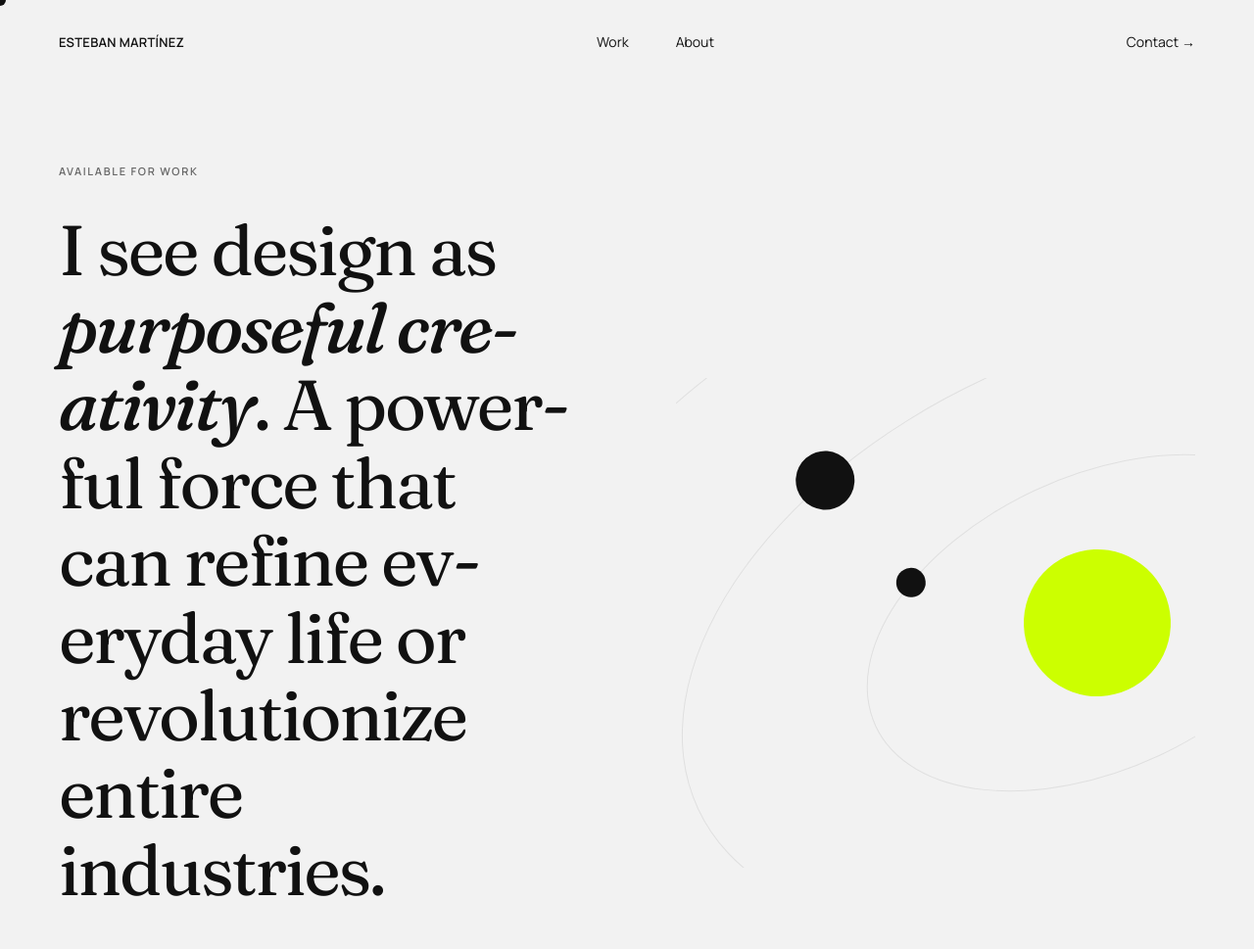
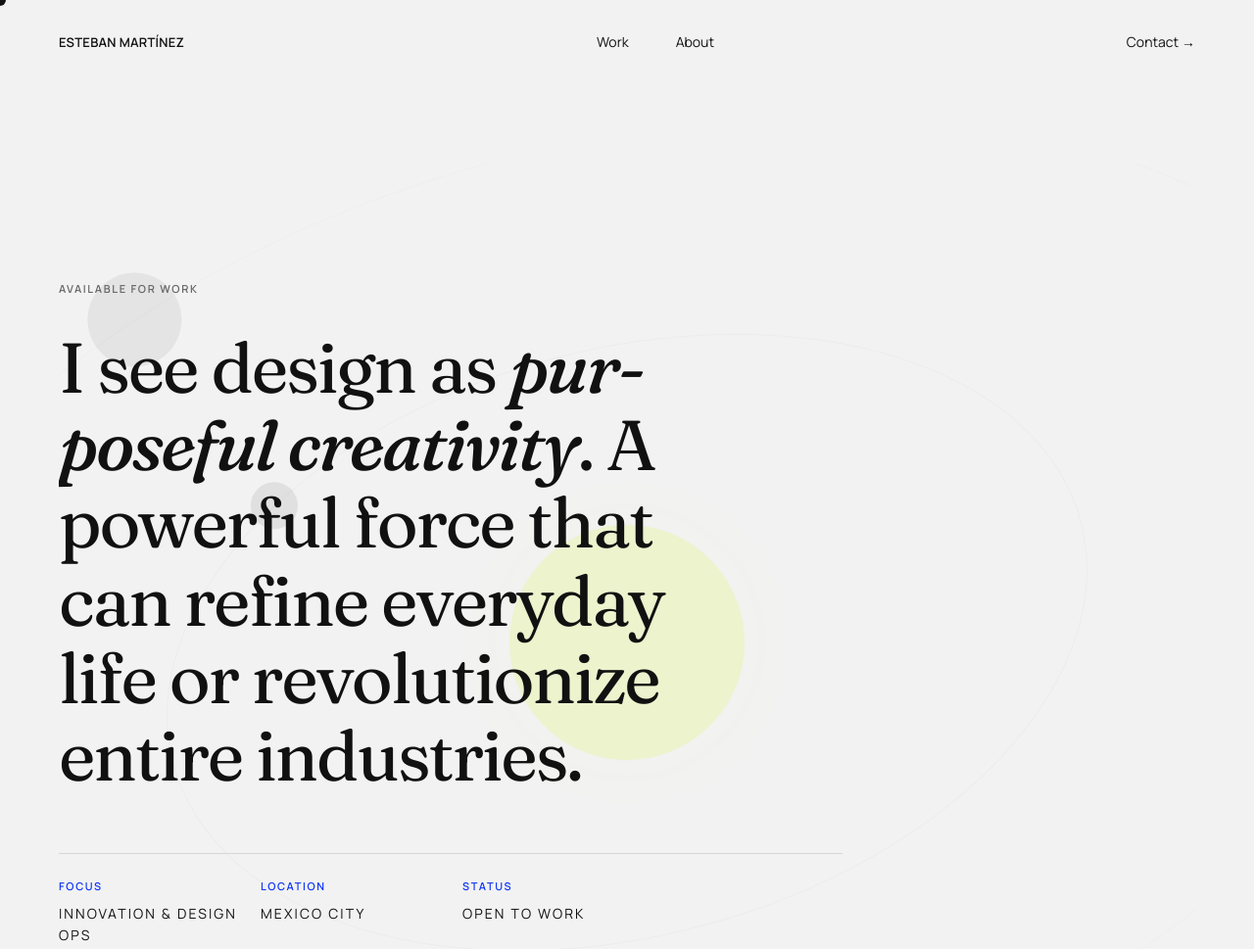
Before and after one commit to estebanmtzsevilla-gif/portfolio-2026, a plain HTML site: page index.html in a window 1280 px wide. Shown: the top 969 px of the page at 98% size. Drawn offline with Linux system fonts and the light colour scheme.

Commit message:
Add files via upload

```diff
--- a/index.html
+++ b/index.html
@@ -54,14 +54,14 @@
         /* Geometría General del Sistema - Mayor especificidad para sobrescribir CSS externo */
         .system-background .solar-system {
             position: absolute !important;
-            /* Posición ajustada para equilibrio visual - 100px más a la izquierda */
             top: 50% !important;
-            right: 100px !important;
+            left: 50% !important;
             width: 0 !important;
             height: 0 !important;
-            /* Inclinación del eje (Estilo Editorial) */
-            transform: translateY(-50%) rotate(-25deg) !important;
+            /* Centrado y escalado para cubrir toda la sección */
+            transform: translate(-50%, -50%) rotate(-15deg) scale(1.2) !important;
             transform-style: flat !important;
+            transition: transform 0.1s ease-out;
         }
 
         /* El Sol / Núcleo - Mayor especificidad */
@@ -70,12 +70,14 @@
             top: 50% !important;
             left: 50% !important;
             transform: translate(-50%, -50%) !important;
-            width: 150px !important;
-            height: 150px !important;
+            width: 200px !important;
+            height: 200px !important;
             border-radius: 50% !important;
-            background: #CCFF00 !important; /* Acid Green del snippet */
-            box-shadow: none !important;
+            background: #CCFF00 !important;
+            opacity: 0.15 !important;
+            box-shadow: 0 0 100px rgba(204, 255, 0, 0.2) !important;
             z-index: auto !important;
+            transition: opacity 0.3s ease, transform 0.3s ease !important;
         }
 
         /* Estilos base de las órbitas - Mayor especificidad */
@@ -91,16 +93,17 @@
             opacity: 1 !important;
         }
 
-        /* Tamaños de las elipses - Mayor especificidad */
-        .system-background .o1 { width: 500px !important; height: 300px !important; border-color: rgba(0,0,0,0.08) !important; border-style: solid !important; }
-        .system-background .o2 { width: 900px !important; height: 550px !important; border-color: rgba(0,0,0,0.08) !important; border-style: solid !important; }
-        .system-background .o3 { width: 1400px !important; height: 850px !important; border-color: rgba(0,0,0,0.08) !important; border-style: solid !important; }
+        /* Tamaños de las elipses - Mayor especificidad - Escalados para cubrir más área */
+        .system-background .o1 { width: 800px !important; height: 500px !important; border-color: rgba(0,0,0,0.06) !important; border-style: solid !important; opacity: 0.4 !important; }
+        .system-background .o2 { width: 1400px !important; height: 850px !important; border-color: rgba(0,0,0,0.05) !important; border-style: solid !important; opacity: 0.3 !important; }
+        .system-background .o3 { width: 2000px !important; height: 1200px !important; border-color: rgba(0,0,0,0.04) !important; border-style: solid !important; opacity: 0.25 !important; }
 
         /* Estilos base de los planetas - Mayor especificidad */
         .system-background .planet {
             position: absolute !important;
             border-radius: 50% !important;
             background-color: var(--ink) !important;
+            opacity: 0.2 !important;
             offset-anchor: center !important; /* Centra el planeta en la línea */
             animation-timing-function: linear !important;
             animation-iteration-count: infinite !important;
@@ -110,40 +113,40 @@
 
         /* ANIMACIONES Y TRAYECTORIAS - Mayor especificidad */
 
-        /* Planeta 1: Pequeño y Rápido (8s) */
+        /* Planeta 1: Pequeño y Rápido (8s) - Ajustado para nuevas órbitas */
         .system-background .p1 {
-            width: 30px !important;
-            height: 30px !important;
+            width: 40px !important;
+            height: 40px !important;
             top: auto !important;
             left: auto !important;
             /* La ruta debe coincidir con la mitad del tamaño de su órbita .o1 */
-            offset-path: ellipse(250px 150px at 50% 50%) !important;
+            offset-path: ellipse(400px 250px at 50% 50%) !important;
             animation-name: travel !important;
-            animation-duration: 8s !important;
+            animation-duration: 10s !important;
             transform: none !important;
         }
 
-        /* Planeta 2: Mediano y Contrarrotación (15s) */
+        /* Planeta 2: Mediano y Contrarrotación (15s) - Ajustado para nuevas órbitas */
         .system-background .p2 {
-            width: 60px !important;
-            height: 60px !important;
+            width: 80px !important;
+            height: 80px !important;
             top: auto !important;
             left: auto !important;
-            offset-path: ellipse(450px 275px at 50% 50%) !important;
+            offset-path: ellipse(700px 425px at 50% 50%) !important;
             animation-name: travel-reverse !important;
-            animation-duration: 15s !important;
+            animation-duration: 18s !important;
             transform: none !important;
         }
 
-        /* Planeta 3: Pequeño y Lento (25s) */
+        /* Planeta 3: Pequeño y Lento (25s) - Ajustado para nuevas órbitas */
         .system-background .p3 {
-            width: 15px !important;
-            height: 15px !important;
+            width: 20px !important;
+            height: 20px !important;
             top: auto !important;
             left: auto !important;
-            offset-path: ellipse(700px 425px at 50% 50%) !important;
+            offset-path: ellipse(1000px 600px at 50% 50%) !important;
             animation-name: travel !important;
-            animation-duration: 25s !important;
+            animation-duration: 30s !important;
             transform: none !important;
         }
 
@@ -159,9 +162,21 @@
         /* Ajuste Responsive para que no se rompa en móviles */
         @media (max-width: 768px) {
             .system-background .solar-system {
-                top: 50% !important;
-                right: -20% !important; /* Ajustado para móvil */
-                transform: translateY(-50%) rotate(-25deg) scale(0.6) !important; /* Reduce escala */
+                transform: translate(-50%, -50%) rotate(-15deg) scale(0.8) !important;
+            }
+
+            .system-background .o1 { width: 600px !important; height: 400px !important; }
+            .system-background .o2 { width: 1000px !important; height: 650px !important; }
+            .system-background .o3 { width: 1500px !important; height: 950px !important; }
+
+            .system-background .p1 {
+                offset-path: ellipse(300px 200px at 50% 50%) !important;
+            }
+            .system-background .p2 {
+                offset-path: ellipse(500px 325px at 50% 50%) !important;
+            }
+            .system-background .p3 {
+                offset-path: ellipse(750px 475px at 50% 50%) !important;
             }
         }
     </style>
@@ -184,6 +199,24 @@
         </header>
 
         <section class="hero">
+            <div class="system-background" id="systemBackground">
+                <div class="solar-system" id="solarSystem">
+                    <div class="core"></div>
+
+                    <div class="orbit o1">
+                        <div class="planet p1"></div>
+                    </div>
+
+                    <div class="orbit o2">
+                        <div class="planet p2"></div>
+                    </div>
+
+                    <div class="orbit o3">
+                        <div class="planet p3"></div>
+                    </div>
+                </div>
+            </div>
+
             <div class="hero-content">
                 <span class="mono statement-label">Available for work</span>
 
@@ -196,26 +229,6 @@
                     <div class="meta-block"><span class="mono">FOCUS</span><div class="mono" style="color: var(--ink);">Innovation & Design Ops</div></div>
                     <div class="meta-block"><span class="mono">LOCATION</span><div class="mono" style="color: var(--ink);">Mexico City</div></div>
                     <div class="meta-block"><span class="mono">STATUS</span><div class="mono" style="color: var(--ink);">Open to Work</div></div>
-                </div>
-            </div>
-
-            <div class="hero-visual">
-                <div class="system-background">
-                    <div class="solar-system">
-                        <div class="core"></div>
-
-                        <div class="orbit o1">
-                            <div class="planet p1"></div>
-                        </div>
-
-                        <div class="orbit o2">
-                            <div class="planet p2"></div>
-                        </div>
-
-                        <div class="orbit o3">
-                            <div class="planet p3"></div>
-                        </div>
-                    </div>
                 </div>
             </div>
         </section>
@@ -335,6 +348,76 @@
             el.addEventListener('mouseenter', () => document.body.classList.add('hovering'));
             el.addEventListener('mouseleave', () => document.body.classList.remove('hovering'));
         });
+
+        // PARALLAX EFFECT FOR SOLAR SYSTEM
+        const solarSystem = document.getElementById('solarSystem');
+        const hero = document.querySelector('.hero');
+        const core = document.querySelector('.core');
+
+        if (solarSystem && hero) {
+            let mouseX = 0;
+            let mouseY = 0;
+            let targetX = 0;
+            let targetY = 0;
+            let currentX = 0;
+            let currentY = 0;
+
+            const updateParallax = () => {
+                // Smooth interpolation
+                currentX += (targetX - currentX) * 0.05;
+                currentY += (targetY - currentY) * 0.05;
+
+                // Apply parallax effect
+                const rotateX = currentY * 0.02;
+                const rotateY = currentX * 0.02;
+                const translateX = currentX * 0.5;
+                const translateY = currentY * 0.5;
+
+                solarSystem.style.transform = `translate(calc(-50% + ${translateX}px), calc(-50% + ${translateY}px)) rotate(-15deg) rotateX(${rotateX}deg) rotateY(${rotateY}deg) scale(1.2)`;
+
+                // Core subtle movement
+                if (core) {
+                    const coreX = currentX * 0.1;
+                    const coreY = currentY * 0.1;
+                    core.style.transform = `translate(calc(-50% + ${coreX}px), calc(-50% + ${coreY}px))`;
+                    core.style.opacity = 0.15 + Math.abs(currentX + currentY) * 0.0001;
+                }
+
+                requestAnimationFrame(updateParallax);
+            };
+
+            hero.addEventListener('mousemove', (e) => {
+                const rect = hero.getBoundingClientRect();
+                const centerX = rect.left + rect.width / 2;
+                const centerY = rect.top + rect.height / 2;
+
+                // Calculate relative position from center (-1 to 1)
+                targetX = (e.clientX - centerX) / (rect.width / 2);
+                targetY = (e.clientY - centerY) / (rect.height / 2);
+            });
+
+            hero.addEventListener('mouseleave', () => {
+                targetX = 0;
+                targetY = 0;
+            });
+
+            // Start parallax loop
+            updateParallax();
+
+            // Scroll parallax effect
+            let lastScroll = 0;
+            window.addEventListener('scroll', () => {
+                const scrollY = window.scrollY;
+                const heroHeight = hero.offsetHeight;
+                const scrollProgress = Math.min(scrollY / heroHeight, 1);
+
+                // Subtle scroll-based movement
+                const scrollOffset = scrollProgress * 50;
+                solarSystem.style.transform = `translate(calc(-50% + ${currentX * 0.5}px), calc(-50% + ${currentY * 0.5 + scrollOffset}px)) rotate(-15deg) rotateX(${currentY * 0.02}deg) rotateY(${currentX * 0.02}deg) scale(${1.2 - scrollProgress * 0.1})`;
+
+                lastScroll = scrollY;
+            });
+        }
     </script>
 </body>
 </html>
--- a/style.css
+++ b/style.css
@@ -228,13 +228,18 @@ body.modal-open .cursor-dot {
 
 /* Hero Section */
 .hero {
-    padding: 0 0 120px;
-    display: grid;
-    grid-template-columns: 1fr 1fr;
-    gap: 100px;
-    position: relative;
-    overflow: visible;
+    padding: 120px 0 180px;
+    position: relative;
+    overflow: hidden;
+    min-height: 80vh;
+    display: flex;
     align-items: center;
+}
+
+.hero-content {
+    position: relative;
+    z-index: 10;
+    max-width: 800px;
 }
 
 .statement-label {
@@ -293,17 +298,7 @@ body.modal-open .cursor-dot {
     font-weight: 400;
 }
 
-/* Hero Visual: Solar System - OLD STYLES COMMENTED OUT */
-/* New solar system styles are now in index.html */
-.hero-visual {
-    position: relative;
-    display: flex;
-    align-items: center;
-    justify-content: center;
-    perspective: 1000px;
-    min-height: 500px;
-    overflow: visible; /* Permite que el sistema solar se extienda */
-}
+/* Hero Visual styles removed - system is now background */
 
 /* Old solar system styles - commented out to avoid conflicts with new system */
 /*
@@ -1480,9 +1475,12 @@ footer.main-footer {
 
     /* Index */
     .hero {
-        grid-template-columns: 1fr;
-        padding: 0 0 80px;
-        gap: 60px;
+        padding: 80px 0 120px;
+        min-height: 70vh;
+    }
+
+    .hero-content {
+        max-width: 100%;
     }
 
     .hero-content {
@@ -1532,13 +1530,6 @@ footer.main-footer {
         gap: 32px;
     }
 
-    .hero-visual {
-        height: 300px;
-        margin: 0;
-        border-left: none;
-        border-top: 1px solid var(--line);
-        order: 2;
-    }
 
     .about-grid,
     .timeline-visual {
```
